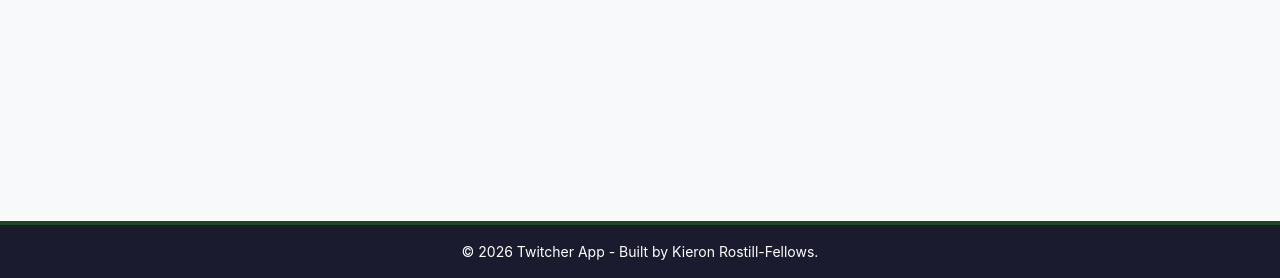
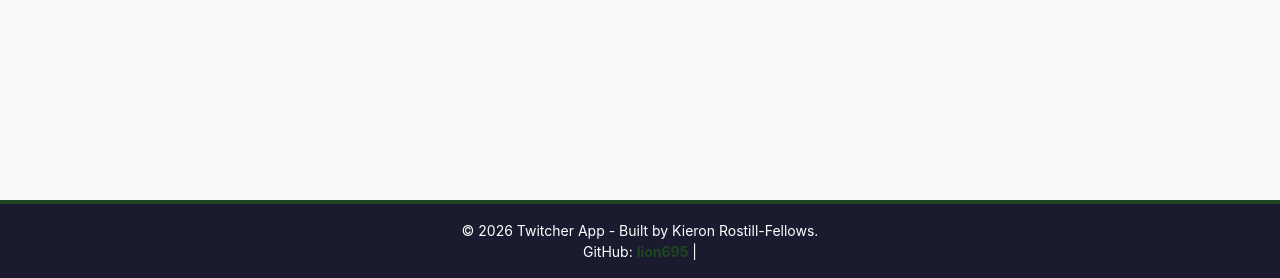
Before and after one commit to lion695/twitcher_app, a Django app: page / in a window 1280 px wide. Shown: the part 522-800 px from the top of the page. Run offline with Django 4.2, Linux system fonts and the light colour scheme; data that the repository does not hold is empty; some libraries are stand-ins or nearby versions.

Commit message:
Add GitHub account to footer

```diff
--- a/templates/base.html
+++ b/templates/base.html
@@ -164,7 +164,7 @@
 
             <p class="mb-0 small">
                 &copy; {% now "Y" %} Twitcher App -
-                Built by Kieron Rostill-Fellows.
+                Built by Kieron Rostill-Fellows. <br> GitHub: <a href="https://github.com/lion695" class="text-decoration-none text-success fw-bold" target="_blank">lion695</a> |
             </p>
 
         </div>
```
